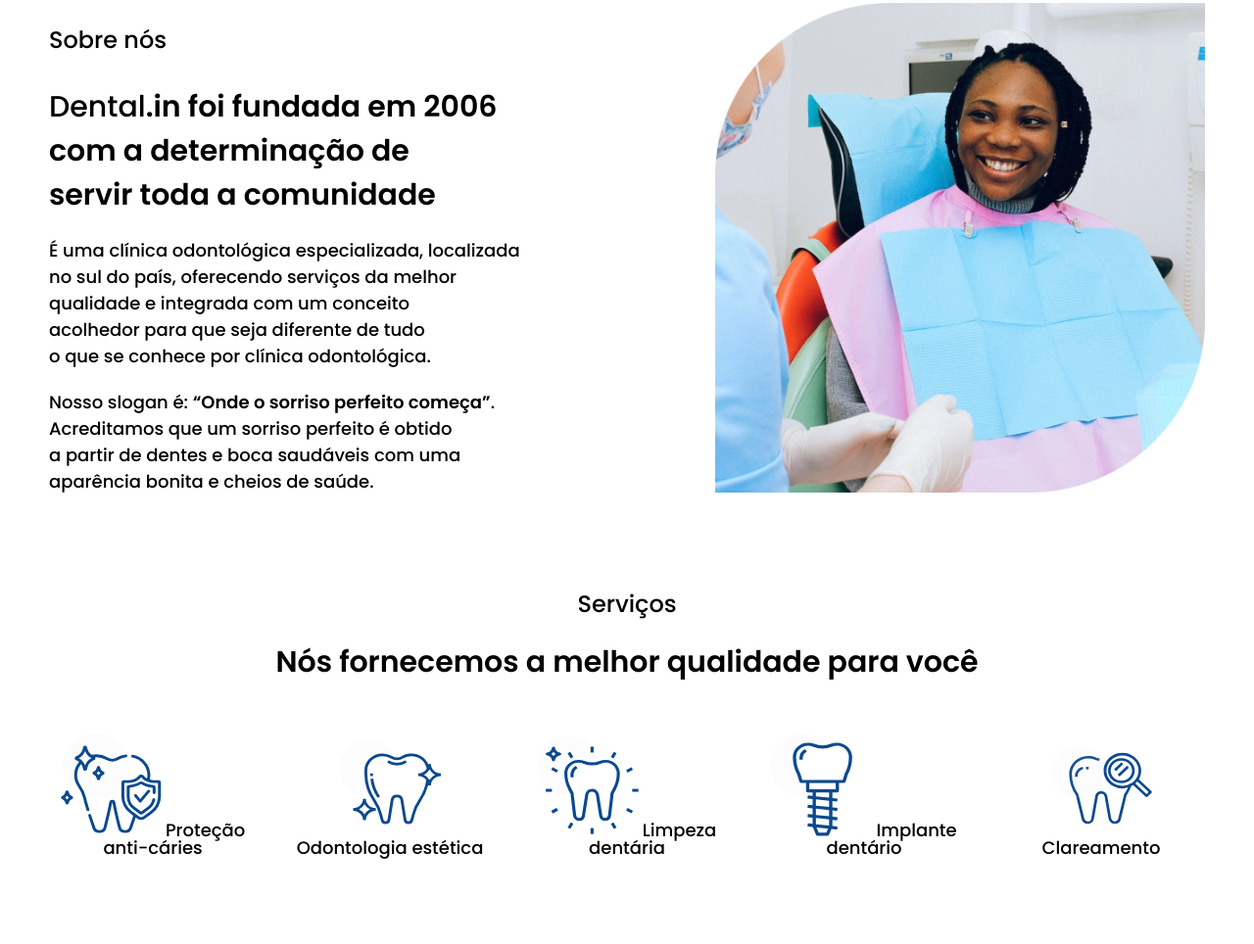
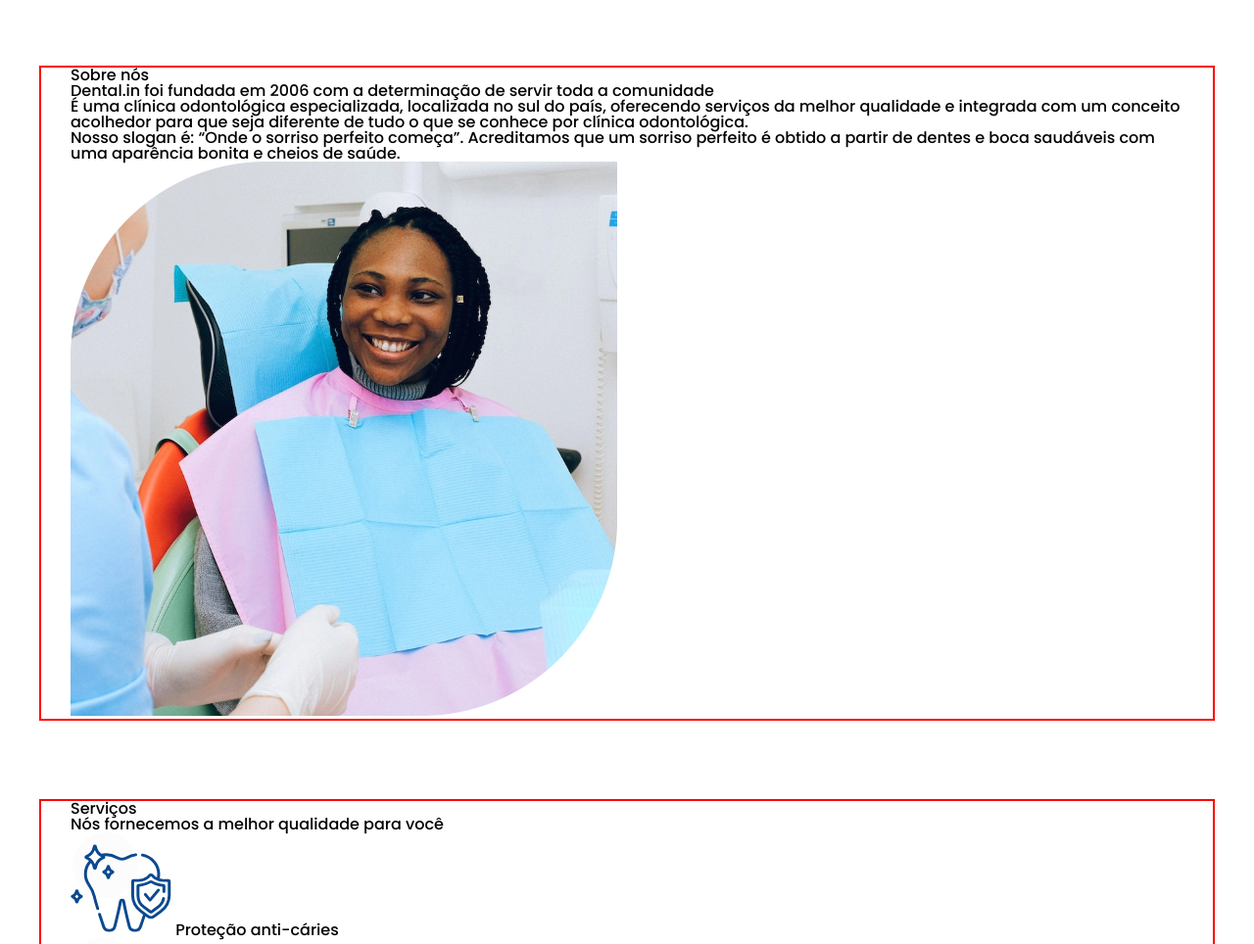
Before and after one commit to leandrosoaresgarcia/Projeto-Dental_in, a plain HTML site: page index.html in a window 1280 px wide. Shown: the part 819-1783 px from the top of the page at 98% size. Drawn offline with Linux system fonts and the light colour scheme.

Commit message:
limitando conteúdo das sections

```diff
--- a/index.html
+++ b/index.html
@@ -18,21 +18,17 @@
 
 <body>
 
-    <header class="header container">
+    <header class="header">
         <img class="header__logo" src="assets/Logotipo.svg" alt="logotipo do site">
         <a class="header__button" href="#">Agendar consulta</a>
     </header>
 
-    <section class="presentation container">
+    <section class="presentation">
         <div class="presentation__container">
-            <h1 class="presentation__title title">
-                Problema com seus dentes? <br> Estamos prontos para servir <br> com todo o nosso coração!
-            </h1>
+            <h1 class="presentation__title"> Problema com seus dentes? Estamos prontos para servir com todo o nosso coração!</h1>
 
-            <p class="presentation__description description">
-                Implementamos uma série de protocolos de <br> segurança e medidas para garantir a <br> segurança de
-                nossos
-                pacientes.
+            <p class="presentation__text">
+                Implementamos uma série de protocolos de segurança e medidas para garantir a segurança de nossos pacientes.
             </p>
 
             <a class="presentation__button" href="#">Agendar consulta</a>
@@ -41,87 +37,83 @@
         <img class="presentation__image" src="assets/image1.png" alt="dentist office">
     </section>
 
-    <section class="aboutUS container">
-        <div class="aboutUS__container">
+    <section class="about-us">
+        <div class="about-us__container">
             <span class="tag">Sobre nós</span>
 
-            <h1 class="aboutUS__title title">
-                <strong class="aboutUS__word">Dental</strong>.in foi fundada em 2006 <br> com a determinação de <br>
-                servir toda a comunidade
+            <h1 class="about-us__title">
+                <strong class="about-us__word">Dental</strong>.in foi fundada em 2006 com a determinação de servir toda a comunidade
             </h1>
 
-            <p class="aboutUS__description description">
-                É uma clínica odontológica especializada, localizada <br> no sul do país, oferecendo serviços da melhor
-                <br> qualidade e integrada com um conceito <br> acolhedor para que seja diferente de tudo <br> o que se
+            <p class="about-us__text">
+                É uma clínica odontológica especializada, localizada no sul do país, oferecendo serviços da melhor
+                qualidade e integrada com um conceito acolhedor para que seja diferente de tudo o que se
                 conhece por clínica odontológica.
             </p>
 
-            <p class="aboutUS__description description">
-                Nosso slogan é: <strong class="marks">“Onde o sorriso perfeito começa”</strong>. <br> Acreditamos que um
-                sorriso perfeito é obtido <br> a partir de dentes e boca saudáveis com uma <br> aparência bonita e
+            <p class="about-us__text">
+                Nosso slogan é: <strong class="marks">“Onde o sorriso perfeito começa”</strong>. Acreditamos que um
+                sorriso perfeito é obtido a partir de dentes e boca saudáveis com uma aparência bonita e
                 cheios de saúde.
             </p>
         </div>
 
-        <img class="aboutUS__image" src="assets/image2.png" alt="pacient woman at the dentist office">
+        <img class="about-us__image" src="assets/image2.png" alt="pacient woman at the dentist office">
     </section>
 
-    <section class="services container">
+    <section class="services">
 
         <span class="tag">Serviços</span>
 
-        <h1 class="services__title title">Nós fornecemos a melhor qualidade para você</h1>
+        <h1 class="services__title">Nós fornecemos a melhor qualidade para você</h1>
 
         <div class="services__container">
 
-            <div class="services__options">
-                <img class="services__options-image" src="assets/icon1.svg" aria-hidden="true">
-                <span class="services__options-title">Proteção anti-cáries</span>
+            <div class="services__itens">
+                <img class="services__itens-image" src="assets/icon1.svg" aria-hidden="true">
+                <span class="services__itens-text">Proteção anti-cáries</span>
             </div>
 
-            <div class="services__options">
-                <img class="services__options-image" src="assets/icon2.svg" aria-hidden="true">
-                <span class="services__options-title">Odontologia estética</span>
+            <div class="services__itens">
+                <img class="services__itens-image" src="assets/icon2.svg" aria-hidden="true">
+                <span class="services__itens-text">Odontologia estética</span>
             </div>
 
-            <div class="services__options">
-                <img class="services__options-image" src="assets/icon3.svg" aria-hidden="true">
-                <span class="services__options-title">Limpeza dentária</span>
+            <div class="services__itens">
+                <img class="services__itens-image" src="assets/icon3.svg" aria-hidden="true">
+                <span class="services__itens-text">Limpeza dentária</span>
             </div>
 
-            <div class="services__options">
-                <img class="services__options-image" src="assets/icon4.svg" aria-hidden="true">
-                <span class="services__options-title">Implante dentário</span>
+            <div class="services__itens">
+                <img class="services__itens-image" src="assets/icon4.svg" aria-hidden="true">
+                <span class="services__itens-text">Implante dentário</span>
             </div>
 
-            <div class="services__options">
-                <img class="services__options-image" src="assets/icon5.svg" aria-hidden="true">
-                <span class="services__options-title">Clareamento</span>
+            <div class="services__itens">
+                <img class="services__itens-image" src="assets/icon5.svg" aria-hidden="true">
+                <span class="services__itens-text">Clareamento</span>
             </div>
 
         </div>
     </section>
 
-    <div class="information__container container">
+    <div class="information__container">
         <section class="information">
             <div>
                 <span class="tag">Onde seu sorriso perfeito começa</span>
 
-                <p class="information__title title">
-                    “A saúde bucal é uma das coisas mais importantes para a vida”
-                </p>
+                <p class="information__text"> “A saúde bucal é uma das coisas mais importantes para a vida” </p>
 
                 <a class="information__button" href="#">Agendar consulta</a>
-
             </div>
 
             <img class="informmation__image" src="assets/image3.png" alt="Paciente sorrindo">
         </section>
     </div>
 
-    <footer class="footer container">
+    <footer class="footer">
         <img class="footer__logo" src="assets/Logotipo.svg" alt="logotipo do rodapé">
-        <p class="footer__description description">Todos os direitos reservados.</p>
+        <p class="footer__text">Todos os direitos reservados.</p>
     </footer>
 
 </body>
--- a/style.css
+++ b/style.css
@@ -1,37 +1,99 @@
 * {
-    box-sizing: border-box;
-    /* quando utilizar padding ou border, não aumentará o tamanho do meu box */
+    box-sizing: border-box;  /* quando utilizar padding ou border, não aumentará o tamanho do meu box */
 }
 
 :root {
+    font-size: 62.5%; /* Ajustando as medidas para o projeto obter tamanho da fonte exata. */
+
     --primary: #0B498F;
     --gray-100: #C4C4C4;
     --gray-200: #00000080;
     --black: #000000;
     --white: #FFFFFF;
 
-    --ice: #b4b4b40f;
-    --graylight: #C4C4C424;
-
-    font-size: 62.5%;
-    /* Ajustando as medidas para o projeto obter tamanho da fonte exata. */
-
-    scroll-behavior: smooth;
-    /* Corrigindo: -webkit-font-smoothing: antialiased; */
+    scroll-behavior: smooth; /* Corrigindo: -webkit-font-smoothing: antialiased; */
 }
 
 body {
+    font-size: 1.6rem; /* Voltando o projeto para 16px de tamanho por padrão. */
     font-family: 'Poppins', sans-serif;
-    -webkit-font-smoothing: antialiased;
-
-    font-size: 1.6rem;
-    /* Voltando o projeto para 16px de tamanho por padrão. */
 }
 
-/* GLOBAL */
+.header,
+.presentation,
+.about-us,
+.services,
+.information,
+.footer {
+    border: 2px solid red;
+    max-width: 120rem; /* limitando o conteúdo até 1200px  */
+    margin: 0 auto; /* centralizando o layout */
+    padding: 0 3rem; /* limitando todos os conteúdos nas laterais */
+}
+
+.about-us,
+.services,
+.information__container,
+.footer {
+    margin-top: 8rem;
+}
+
+.information__container {
+    background-color: var(--gray-100);
+}
+
+
+
+
+
+
+
+
+
+
+
+
+
+
+
+
+
+
+
+
+
+
+
+
+
+
+
+
+
+
+
+
+
+
+
+
+
+
+
+
+
+
+
+
+
+
+
+/*
+
+
 .container {
     margin: 2.5rem;
-    /* Dá a margem para o projeto todo */
+
 }
 
 .title {
@@ -53,7 +115,7 @@ body {
     color: var(--gray-color);
 }
 
-/* responsividade global */
+
 @media (min-width:1200px) {
     .container {
         margin: 5rem;
@@ -74,7 +136,7 @@ body {
     }
 }
 
-/* HEADER */
+
 .header {
     display: flex;
     justify-content: space-between;
@@ -94,7 +156,7 @@ body {
     font-weight: 500;
 }
 
-/* responsividade header */
+
 @media (min-width:1200px) {
     .header__logo {
         width: 18rem;
@@ -106,7 +168,7 @@ body {
     }
 }
 
-/* PRESENTATION */
+
 .presentation {
     text-align: center;
 }
@@ -134,7 +196,7 @@ body {
     width: 27rem;
 }
 
-/* responsividade presentation */
+
 @media (min-width:1200px) {
     .presentation {
         display: flex;
@@ -162,7 +224,7 @@ body {
     }
 }
 
-/* ABOUT US */
+
 .aboutUS {
     margin-top: 8rem;
     text-align: center;
@@ -191,7 +253,7 @@ body {
     width: 27rem;
 }
 
-/* responsividade aboutUS */
+
 @media (min-width: 1200px) {
     .aboutUS {
         display: flex;
@@ -214,7 +276,7 @@ body {
     }
 }
 
-/* SERVICES */
+
 .services {
     margin-top: 8rem;
     text-align: center;
@@ -235,7 +297,7 @@ body {
     font-weight: 500;
 }
 
-/* responsividade services */
+
 @media (min-width: 1200px) {
     .services__container {
         margin-top: 5rem;
@@ -249,7 +311,7 @@ body {
     }
 }
 
-/* INFORMATION */
+
 .information {
     margin-top: 11rem;
     text-align: center;
@@ -283,7 +345,7 @@ body {
     width: 27rem;
 }
 
-/* responsividade information */
+
 @media (min-width: 1200px) {
     .information {
         display: flex;
@@ -313,7 +375,7 @@ body {
     }
 }
 
-/* FOOTER */
+
 .footer {
     margin-top: 12rem;
     text-align: center;
@@ -342,3 +404,6 @@ body {
         font-size: 2.4rem;
     }
 }
+
+
+ */
```
